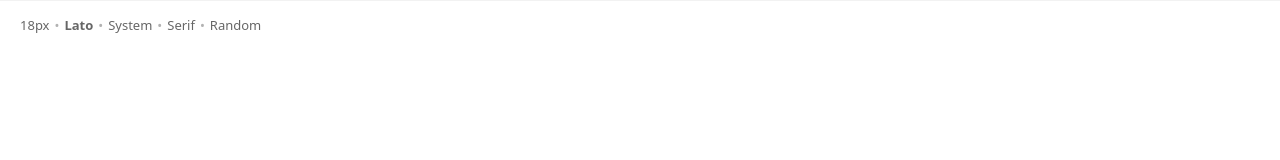
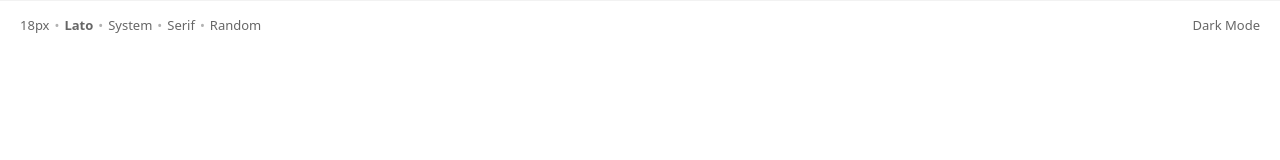
Before and after one commit to LMol-4/freewrite-web, a Next.js app: page / in a window 1280 px wide. Shown: the top 160 px of the page. Built offline with nearby package versions, Linux system fonts and the light colour scheme.

Commit message:
feat(ui): theme toggle
ThemeToggle (H1-H3): label shows the other mode, click flips data-theme and
persists to the freewrite:prefs blob. A beforeInteractive script in the root
layout applies the stored theme before first paint, so a dark-mode user
never sees a white flash on load.

```diff
--- a/app/layout.tsx
+++ b/app/layout.tsx
@@ -1,4 +1,5 @@
 import type { Metadata } from "next";
+import Script from "next/script";
 import { lato, notoSerifKannada, ebGaramond, libreBaskerville } from "@/src/fonts";
 import "./globals.css";
 
@@ -6,6 +7,29 @@ export const metadata: Metadata = {
   title: "Freewrite",
   description: "A distraction-free freewriting app",
 };
+
+// §9 Theming: applies `data-theme` before first paint so a dark-mode user
+// never sees a white flash. `beforeInteractive` runs this in <head>, before
+// hydration. The `freewrite:prefs` key and its shape are duplicated from
+// `usePreferences` on purpose — this has to run standalone, before any
+// bundle loads.
+const THEME_INIT_SCRIPT = `
+(function () {
+  try {
+    var raw = localStorage.getItem("freewrite:prefs");
+    var theme = "light";
+    if (raw) {
+      var parsed = JSON.parse(raw);
+      if (parsed && (parsed.theme === "light" || parsed.theme === "dark")) {
+        theme = parsed.theme;
+      }
+    }
+    document.documentElement.setAttribute("data-theme", theme);
+  } catch (e) {
+    document.documentElement.setAttribute("data-theme", "light");
+  }
+})();
+`;
 
 export default function RootLayout({
   children,
@@ -18,7 +42,12 @@ export default function RootLayout({
       data-theme="light"
       className={`${lato.variable} ${notoSerifKannada.variable} ${ebGaramond.variable} ${libreBaskerville.variable}`}
     >
-      <body>{children}</body>
+      <body>
+        <Script id="theme-init" strategy="beforeInteractive">
+          {THEME_INIT_SCRIPT}
+        </Script>
+        {children}
+      </body>
     </html>
   );
 }
--- a/app/page.tsx
+++ b/app/page.tsx
@@ -1,17 +1,25 @@
 "use client";
 
-import { useState } from "react";
+import { useEffect, useState } from "react";
 import { pickPlaceholder } from "@/src/core/placeholders";
+import { otherTheme } from "@/src/core/theme";
 import { Editor } from "@/src/ui/components/Editor";
 import { useFontControlItems } from "@/src/ui/components/FontControls";
+import { ThemeToggle } from "@/src/ui/components/ThemeToggle";
 import { Toolbar } from "@/src/ui/components/Toolbar";
 import { useEntries } from "@/src/ui/hooks/useEntries";
 import { usePreferences } from "@/src/ui/hooks/usePreferences";
 
 export default function Home() {
   const { entry, setBody } = useEntries();
-  const { font, fontSize, setFont, setFontSize } = usePreferences();
+  const { theme, font, fontSize, setTheme, setFont, setFontSize } = usePreferences();
   const [placeholder] = useState(() => pickPlaceholder());
+
+  // H1/H2: the blocking script in the root layout sets `data-theme` before
+  // first paint; this keeps it in sync with every toggle after that.
+  useEffect(() => {
+    document.documentElement.setAttribute("data-theme", theme);
+  }, [theme]);
 
   const fontControls = useFontControlItems({
     fontMode: font,
@@ -32,7 +40,10 @@ export default function Home() {
             fontSize={fontSize}
           />
         )}
-        <Toolbar leftControls={fontControls.items} rightControls={[]} />
+        <Toolbar
+          leftControls={fontControls.items}
+          rightControls={[<ThemeToggle key="theme" theme={theme} onToggle={() => setTheme(otherTheme(theme))} />]}
+        />
       </div>
     </div>
   );
--- /dev/null
+++ b/src/core/theme.ts
@@ -0,0 +1,11 @@
+/** H1: light/dark, `data-theme` attribute on `<html>`. */
+export type Theme = "light" | "dark";
+
+export const THEMES: readonly Theme[] = ["light", "dark"];
+
+export const DEFAULT_THEME: Theme = "light";
+
+/** H3: the toggle button's label shows the *other* mode. */
+export function otherTheme(theme: Theme): Theme {
+  return theme === "dark" ? "light" : "dark";
+}
--- /dev/null
+++ b/src/ui/components/ThemeToggle.tsx
@@ -0,0 +1,16 @@
+import { otherTheme, type Theme } from "../../core/theme";
+
+interface ThemeToggleProps {
+  theme: Theme;
+  onToggle: () => void;
+}
+
+/** H1-H3: light/dark toggle. Label shows the *other* mode (H3). */
+export function ThemeToggle({ theme, onToggle }: ThemeToggleProps) {
+  const label = otherTheme(theme) === "dark" ? "Dark Mode" : "Light Mode";
+  return (
+    <span className="control-item" onClick={onToggle}>
+      {label}
+    </span>
+  );
+}
--- a/src/ui/hooks/usePreferences.ts
+++ b/src/ui/hooks/usePreferences.ts
@@ -2,6 +2,7 @@
 
 import { useCallback, useSyncExternalStore } from "react";
 import { DEFAULT_FONT_MODE, DEFAULT_FONT_SIZE, FONT_MODES, FONT_SIZES, type FontMode, type FontSize } from "../../core/fonts";
+import { DEFAULT_THEME, THEMES, type Theme } from "../../core/theme";
 
 /**
  * §6 preferences: one `localStorage` key holding a small JSON object, not
@@ -11,6 +12,7 @@ import { DEFAULT_FONT_MODE, DEFAULT_FONT_SIZE, FONT_MODES, FONT_SIZES, type Font
 const STORAGE_KEY = "freewrite:prefs";
 
 interface Preferences {
+  theme: Theme;
   font: FontMode;
   fontSize: FontSize;
 }
@@ -21,7 +23,11 @@ interface StoredPrefs extends Preferences {
 
 // A stable reference: `useSyncExternalStore` treats a new object identity as
 // a change, so a function recreating this on every call causes a render loop.
-const DEFAULT_PREFS: Preferences = { font: DEFAULT_FONT_MODE, fontSize: DEFAULT_FONT_SIZE };
+const DEFAULT_PREFS: Preferences = { theme: DEFAULT_THEME, font: DEFAULT_FONT_MODE, fontSize: DEFAULT_FONT_SIZE };
+
+function isTheme(value: unknown): value is Theme {
+  return typeof value === "string" && (THEMES as readonly string[]).includes(value);
+}
 
 function isFontMode(value: unknown): value is FontMode {
   return typeof value === "string" && (FONT_MODES as readonly string[]).includes(value);
@@ -37,6 +43,7 @@ function parse(raw: string | null): Preferences {
   try {
     const parsed = JSON.parse(raw);
     return {
+      theme: isTheme(parsed.theme) ? parsed.theme : DEFAULT_THEME,
       font: isFontMode(parsed.font) ? parsed.font : DEFAULT_FONT_MODE,
       fontSize: isFontSize(parsed.fontSize) ? parsed.fontSize : DEFAULT_FONT_SIZE,
     };
@@ -85,8 +92,9 @@ function write(prefs: Preferences) {
 export function usePreferences() {
   const prefs = useSyncExternalStore(subscribe, getSnapshot, getServerSnapshot);
 
+  const setTheme = useCallback((theme: Theme) => write({ ...getSnapshot(), theme }), []);
   const setFont = useCallback((font: FontMode) => write({ ...getSnapshot(), font }), []);
   const setFontSize = useCallback((fontSize: FontSize) => write({ ...getSnapshot(), fontSize }), []);
 
-  return { font: prefs.font, fontSize: prefs.fontSize, setFont, setFontSize };
+  return { theme: prefs.theme, font: prefs.font, fontSize: prefs.fontSize, setTheme, setFont, setFontSize };
 }
```
Also changed, not shown: 1 other file (tests, documents, lock files or other folders).
